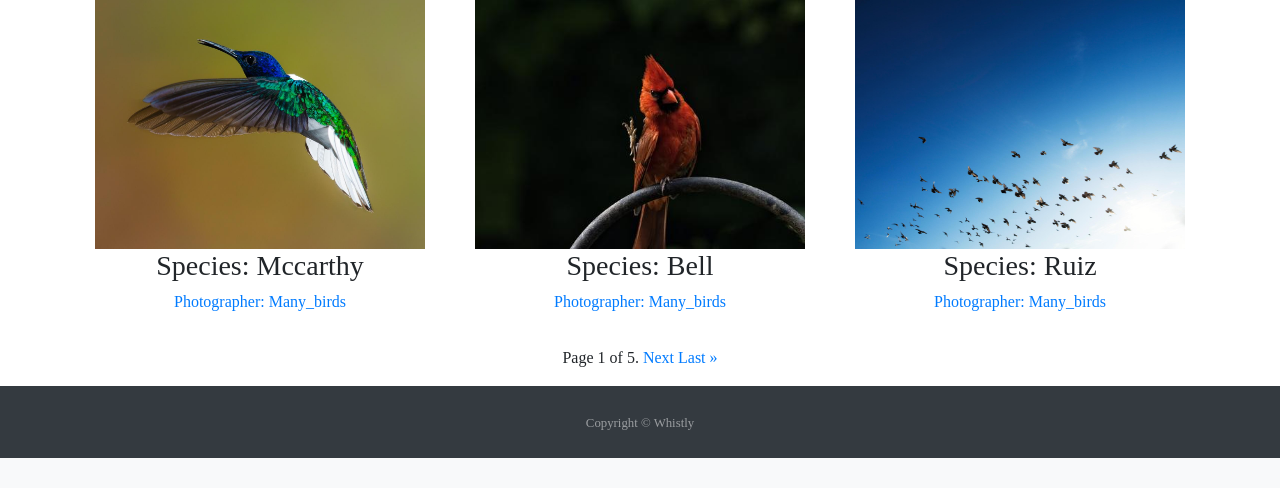
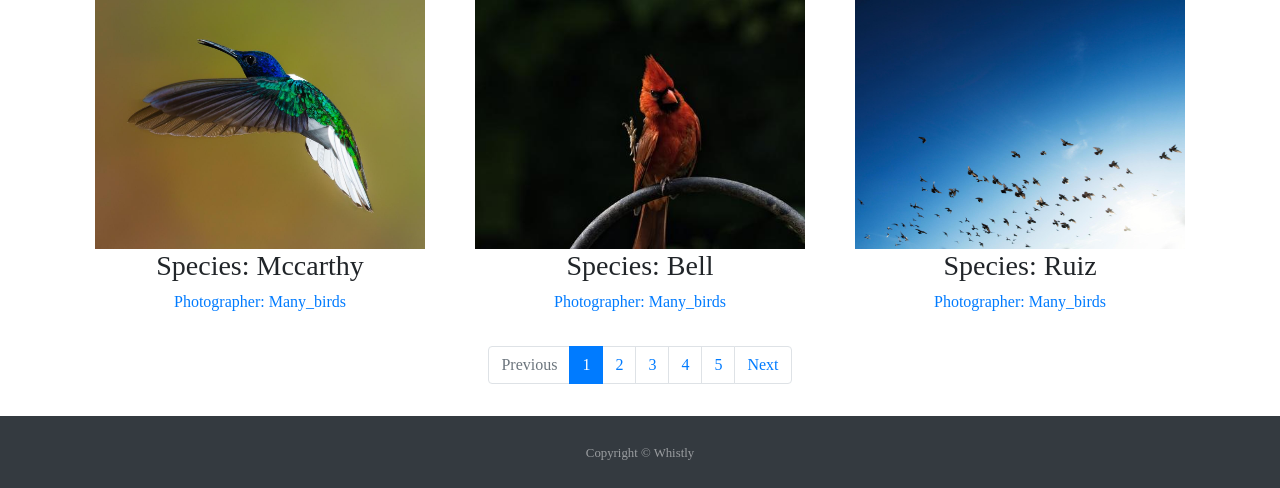
Before and after one commit to sergiojaj/new_whistly, a Django app: page /birds_nest/ in a window 1280 px wide. Shown: the part 1053-1541 px from the top of the page. Before the commit the page ends 1511 px from the top, so only its background shows below. Run offline with Django 3.2, Linux system fonts and the light colour scheme; data comes from the database, SQL or seed files in the repository; both versions use the stored data as it was after the commit; some libraries are stand-ins or nearby versions.

Commit message:
created pagination.html as template to be included

```diff
--- a/templates/bird/bird_detail.html
+++ b/templates/bird/bird_detail.html
@@ -11,13 +11,9 @@
   <div class="container">
     <hr class="featurette-divider">
     <img class="bird_detail_image" src="{{bird_detail.picture.url}}" data-src="{holder.js/500x500/auto}" alt="Picture not found">
-
   </div>
-
-
 <!-- bird picture div -->
 <!-- bird detailed information div -->
-
   <div class="col-12">
             <hr class="featurette-divider">
                   <div class="row featurette">
@@ -78,8 +74,6 @@
         </div>
   </div>
 </div>
-
-
 <!-- comments and replies -->
 <div class="container">
 <!-- will be displayed if there are comments linked to the bird -->
--- a/templates/bird/bird_list.html
+++ b/templates/bird/bird_list.html
@@ -11,6 +11,7 @@
 
     <hr class="mb-4">
 
+<!-- birds list starts here -->
     <div class="row">
         {% for bird in birds_list %}
             <div class="col-sm-6 col-md-6 col-lg-4 p-3">
@@ -22,30 +23,16 @@
                     <a href="{% url 'profile_detail' pk=bird.photographer.pk %}">
                         <p>Photographer: {{bird.photographer|capfirst}}</p>
                     </a>
-                    <!-- <hr class="bird_gallery_sep mb-2"> -->
                 </div>
             </div>
         {% endfor %}
+<!-- birds list ends here -->
 
-        <div class="container">
-            <span class="step-links">
-                {% if page_obj.has_previous %}
-                    <a href="?page=1">&laquo; First</a>
-                    <a href="?page={{ page_obj.previous_page_number }}">Previous</a>
-                {% endif %}
+<!-- pagination start -->
+{% include 'pagination.html' %}
+<!-- pagination end -->
 
-                <span class="current">
-                    Page {{ page_obj.number }} of {{ page_obj.paginator.num_pages }}.
-                </span>
-
-                {% if page_obj.has_next %}
-                    <a href="?page={{ page_obj.next_page_number }}">Next</a>
-                    <a href="?page={{ page_obj.paginator.num_pages }}">Last &raquo;</a>
-                {% endif %}
-            </span>
-        </div>
-    </div>
-
+</div>
 </div>
 
 
--- /dev/null
+++ b/templates/pagination.html
@@ -0,0 +1,29 @@
+<!-- pagination starts here -->
+<div class="container">
+    <nav aria-label="Page navigation example">
+        <ul class="pagination justify-content-center">
+        {% if page_obj.has_previous %}
+            <li class="page-item">
+                <a class="page-link" href="?page={{ page_obj.previous_page_number }}" tabindex="-1">Previous</a>
+            </li>
+        {% else %}
+            <li class="page-item disabled">
+                <a class="page-link" tabindex="-1">Previous</a>
+            </li>
+        {% endif %}
+        {% for i in paginator.page_range %}
+            {% if page_obj.number == i %}
+                <li class="page-item active"><a class="page-link" href="?page={{ i }}">{{ i }}</a></li>
+            {% else %}
+                <li class="page-item"><a class="page-link" href="?page={{ i }}">{{ i }}</a></li>
+            {% endif %}
+        {% endfor %}
+        {% if page_obj.has_next %}
+            <li class="page-item">
+                <a class="page-link" href="?page={{ page_obj.next_page_number }}">Next</a>
+            </li>
+        {% endif %}
+        </ul>
+    </nav>
+</div>
+<!-- pagination ends here -->
--- a/users/models.py
+++ b/users/models.py
@@ -18,3 +18,6 @@ class CustomUser(AbstractUser):
 
     def get_absolute_url(self):
         return reverse("profile_detail", kwargs={"pk": self.pk})
+
+    def __str__(self):
+        return super().username
```
Also changed, not shown: db.sqlite3.
